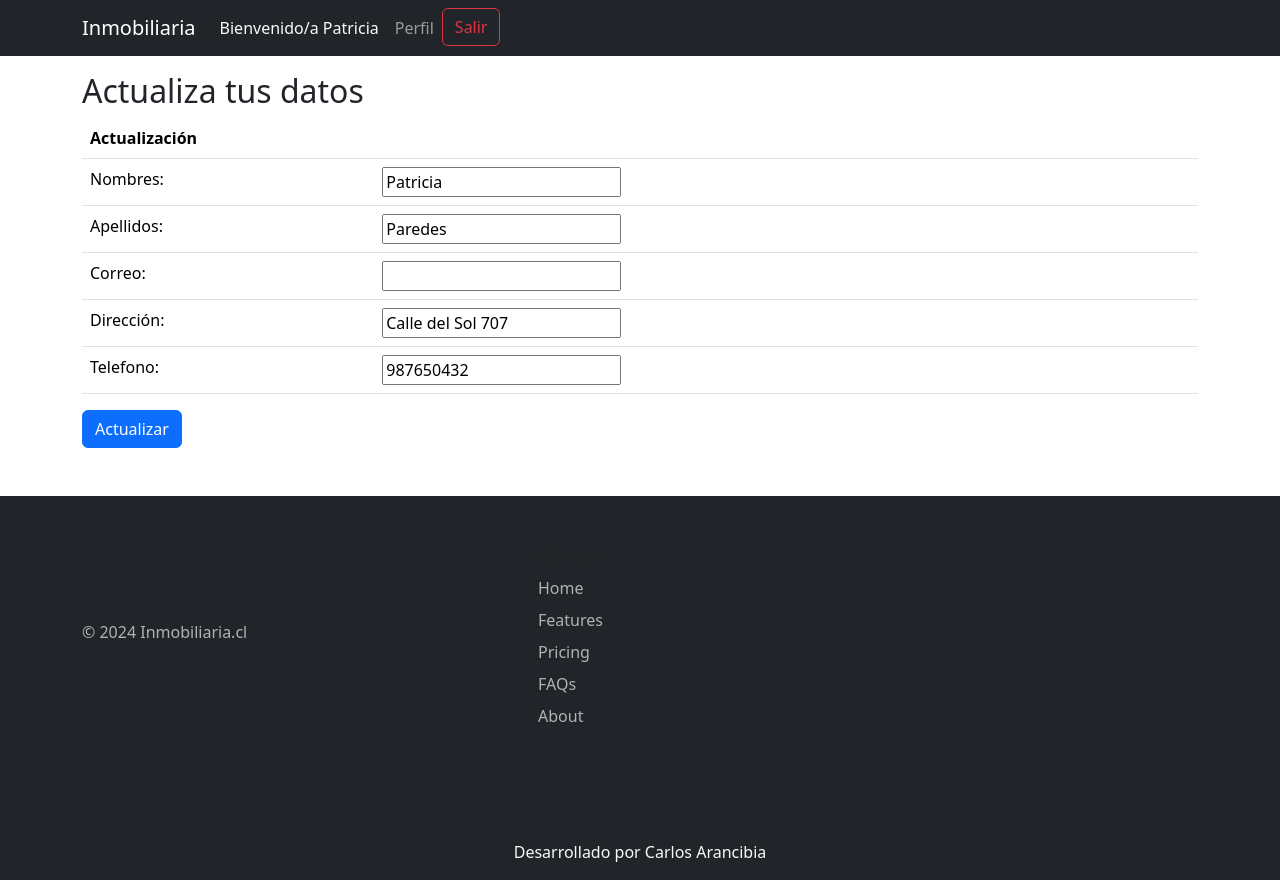
After one commit to carlosarancibiaa/M7-Inmobiliaria, a Django app: page /update/ in a window 1280 px wide. The commit adds this page. Run offline with Django 5.2, Linux system fonts and the light colour scheme; a user stored in the database is signed in; parts of the project's set-up code (start-up, migrations or seed data) failed here and were passed over.

Commit message:
Se agregan vistas para el perfil y actualizacion de los usuarios

```diff
--- a/proyecto_inmobiliaria/app_inmobiliaria/forms.py
+++ b/proyecto_inmobiliaria/app_inmobiliaria/forms.py
@@ -28,3 +28,16 @@ class FormRegistro(UserCreationForm):
         if commit:
             user.save()
         return user
+
+class FormActualizacion(forms.ModelForm):
+
+    class Meta:
+        model = Usuario
+        fields = ['nombres', 'apellidos', 'direccion', 'telefono','email']
+        labels = {
+            'nombres': 'Nombres',
+            'apellidos': 'Apellidos',
+            'direccion': 'Direccion',
+            'telefono': 'Telefono',
+            'email': 'Correo electrónico',
+        }
--- /dev/null
+++ b/proyecto_inmobiliaria/app_inmobiliaria/templates/actualizar.html
@@ -0,0 +1,47 @@
+{% extends 'base.html' %}
+{% block contenido %}
+<div class="container">
+
+    <h2>Actualiza tus datos</h2>
+    <form method="post">
+        {% csrf_token %}
+        <table class="table">
+            <thead>
+                <tr>
+                    <th scope="col" colspan="2">Actualización</th>
+                </tr>
+            </thead>
+            <tbody>
+                <tr>
+                    <td>Nombres:</td>
+                    <td>{{form.nombres}}</td>
+                </tr>
+                <tr>
+                    <td>Apellidos:</td>
+                    <td>{{form.apellidos}}</td>
+                </tr>
+                <tr>
+                    <td>Correo:</td>
+                    <td>{{form.email}}</td>
+                </tr>
+                <tr>
+                    <td>Dirección:</td>
+                    <td>{{form.direccion}}</td>
+                <tr>
+                    <td>Telefono:</td>
+                    <td>{{form.telefono}}</td>
+                </tr>
+            </tbody>
+        </table>
+        <button type="submit" class="btn btn-primary">Actualizar</button>
+    </form>
+</div>
+{% if messages %}
+  <div class="alert alert-info">
+    {% for message in messages %}
+      <div class="alert {{ message.tags }}">{{ message }}</div>
+    {% endfor %}
+  </div>
+{% endif %}
+
+{% endblock %}
--- a/proyecto_inmobiliaria/app_inmobiliaria/templates/index.html
+++ b/proyecto_inmobiliaria/app_inmobiliaria/templates/index.html
@@ -1,7 +1,8 @@
 {% extends 'base.html' %}
 
 {% block contenido %}
-
+<div class="container vh-100">
     <h1>index</h1>
+</div>
 
 {% endblock %}
--- a/proyecto_inmobiliaria/app_inmobiliaria/templates/partials/footer.html
+++ b/proyecto_inmobiliaria/app_inmobiliaria/templates/partials/footer.html
@@ -1 +1,25 @@
-<h3>footer</h3>
+<div class="bg-dark sticky-bottom" data-bs-theme="dark">
+    <!-- <div class="bg-body-tertiary"> -->
+      <div class="container">
+        <footer class="row row-cols-1 row-cols-sm-2 row-cols-md-5 py-5 my-5">
+          <div class="col mb-2 align-self-center">
+            <p class="text-body-secondary">&copy; 2024 Inmobiliaria.cl</p>
+          </div>
+
+          <div class="col mb-2">
+          </div>
+
+          <div class="col mb-2">
+            <h5>Section</h5>
+            <ul class="nav flex-column">
+              <li class="nav-item mb-2"><a href="#" class="nav-link p-0 text-body-secondary">Home</a></li>
+              <li class="nav-item mb-2"><a href="#" class="nav-link p-0 text-body-secondary">Features</a></li>
+              <li class="nav-item mb-2"><a href="#" class="nav-link p-0 text-body-secondary">Pricing</a></li>
+              <li class="nav-item mb-2"><a href="#" class="nav-link p-0 text-body-secondary">FAQs</a></li>
+              <li class="nav-item mb-2"><a href="#" class="nav-link p-0 text-body-secondary">About</a></li>
+            </ul>
+          </div>
+        </footer>
+        <p class="text-center text-light pb-3 fw-lighter">Desarrollado por Carlos Arancibia</p>
+      </div>
+    </div>
--- a/proyecto_inmobiliaria/app_inmobiliaria/templates/partials/navbar.html
+++ b/proyecto_inmobiliaria/app_inmobiliaria/templates/partials/navbar.html
@@ -1,6 +1,6 @@
 <nav class="navbar navbar-expand-lg bg-dark mb-3" data-bs-theme="dark">
     <div class="container d-flex flex-wrap">
-        <a class="navbar-brand" href="{% url 'index' %}">GGCC</a>
+        <a class="navbar-brand" href="{% url 'index' %}">Inmobiliaria</a>
         <button class="navbar-toggler" type="button" data-bs-toggle="collapse" data-bs-target="#navbarSupportedContent"
             aria-controls="navbarSupportedContent" aria-expanded="false" aria-label="Toggle navigation">
             <span class="navbar-toggler-icon"></span>
@@ -9,7 +9,10 @@
             <ul class="navbar-nav">
                 {% if user.is_authenticated %}
                 <li class="nav-item">
-                    <span class="nav-link text-light">Bienvenido/a {{ user.first_name|default:user }}</span>
+                    <span class="nav-link text-light">Bienvenido/a {{ user.nombres|default:user }}</span>
+                </li>
+                <li class="nav-item">
+                    <a href="{% url 'perfil' %}" class="nav-link">Perfil</a>
                 </li>
                 <li class="nav-item">
                     <form action="{% url 'logout' %}" method="POST">
--- a/proyecto_inmobiliaria/app_inmobiliaria/templates/registration/login.html
+++ b/proyecto_inmobiliaria/app_inmobiliaria/templates/registration/login.html
@@ -5,10 +5,13 @@
 {% block titulo %} Django Login {% endblock %}
 
 {% block contenido %}
+<div class="container">
+
     <h2>Iniciar Sesión</h2>
     <form method="post">
         {% csrf_token %}
         {{ form.as_p }}
         <button type="submit">Ingresar</button>
     </form>
+</div>
 {% endblock %}
--- a/proyecto_inmobiliaria/app_inmobiliaria/urls.py
+++ b/proyecto_inmobiliaria/app_inmobiliaria/urls.py
@@ -1,10 +1,14 @@
 from django.urls import path
 from django.contrib.auth import views as auth_views
-from .views import index, registro
+from .views import index, registro, perfil, actualizar
 
 urlpatterns = [
     path('login/', auth_views.LoginView.as_view(template_name='registration/login.html'), name='login'),
     path('logout/', auth_views.LogoutView.as_view(), name='logout'),
     path('register/', registro, name='registro'),
-    path('', index, name='index')
+
+    path('', index, name='index'),
+    path('profile/', perfil, name='perfil'),
+    path('update/', actualizar, name='actualizar'),
+
 ]
--- a/proyecto_inmobiliaria/app_inmobiliaria/views.py
+++ b/proyecto_inmobiliaria/app_inmobiliaria/views.py
@@ -1,6 +1,9 @@
 from django.shortcuts import render, redirect
-from .forms import FormRegistro
+from .forms import FormRegistro, FormActualizacion
 from django.contrib.auth import login,  authenticate
+from django.contrib.auth.decorators import login_required
+from django.contrib import messages
+from .models import Comuna, Inmueble, Usuario
 
 # Create your views here.
 
@@ -16,7 +19,59 @@ def registro(request):
             contraseña = form.cleaned_data.get('password1')
             usuario_autenticado = authenticate(username=rut, password=contraseña)
             login(request, usuario_autenticado)
-            return redirect('/')
+            return redirect('/profile')
     else:
         form=FormRegistro()
     return render(request, 'registration/register.html', {'form': form})
+
+@login_required
+def perfil(request):
+    if request.method == 'POST':
+        agregar=True
+        propiedades= request.user.propiedades.all()
+        comunas = Comuna.objects.all()
+        print('primer post')
+        a = request.POST.get('dueño')
+        if a is not None:
+            print('segundo post')
+            dueño = Usuario.objects.get(rut=request.POST.get('dueño'))
+            print(f'Dueño: {dueño}')
+            i = Inmueble(
+            nombre=request.POST.get('nombre'),
+            descripcion=request.POST.get('descripcion'),
+            metros_construidos=request.POST.get('metros_construidos'),
+            metros_totales=request.POST.get('metros_totales'),
+            cant_estacionamientos=request.POST.get('cant_estacionamientos'),
+            cant_habitaciones=request.POST.get('cant_habitaciones'),
+            cant_baños=request.POST.get('cant_baños'),
+            direccion=request.POST.get('direccion'),
+            comuna_id=request.POST.get('comuna'),  # Asume que se envía el id de la comuna
+            tipo=request.POST.get('tipo'),
+            precio=request.POST.get('precio'),
+            dueño=dueño
+            )
+            i.save()
+            agregar=False
+        else:
+            print('no hay dueño')
+
+        return render(request, 'perfil.html', { 'comunas': comunas,'agregar':agregar, 'propiedades': propiedades})
+    else:
+        agregar= False
+        propiedades= request.user.propiedades.all()
+        return render(request, 'perfil.html', {'propiedades': propiedades,  'agregar':agregar})
+
+@login_required
+def actualizar(request):
+    if request.method =='POST':
+        form = FormActualizacion(request.POST, instance=request.user)
+        if form.is_valid():
+            form.save()
+            messages.success(request, 'Perfil actualizado correctamente.')
+            return redirect('/profile')
+        else:
+            print(form.errors)
+            messages.error(request, 'Error en la actualización, por favor revise los campos.')
+    else:
+        form=FormActualizacion(instance=request.user)
+    return render(request, 'actualizar.html', {'form': form})
--- a/proyecto_inmobiliaria/proyecto_inmobiliaria/settings.py
+++ b/proyecto_inmobiliaria/proyecto_inmobiliaria/settings.py
@@ -137,5 +137,5 @@ DEFAULT_AUTO_FIELD = 'django.db.models.BigAutoField'
 
 AUTH_USER_MODEL = 'app_inmobiliaria.Usuario'
 
-LOGIN_REDIRECT_URL = '/'
+LOGIN_REDIRECT_URL = '/profile'
 LOGOUT_REDIRECT_URL = '/'
```
Also changed, not shown: proyecto_inmobiliaria/app_inmobiliaria/templates/perfil.html (added, +109 -0 lines), proyecto_inmobiliaria/app_inmobiliaria/templates/registration/register.html (+8 -6 lines).
